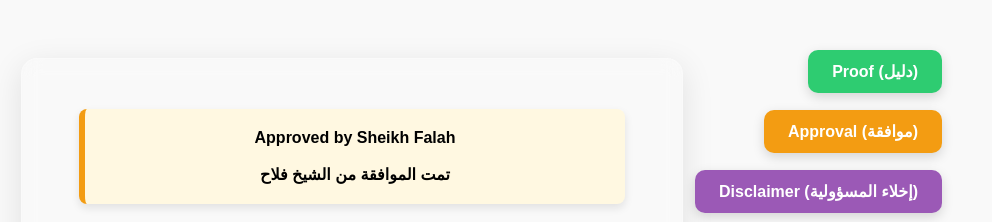
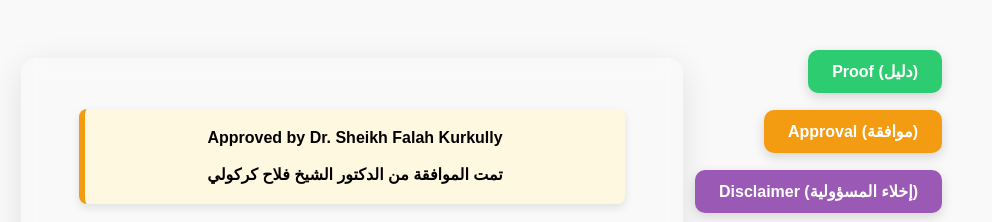
Before and after one commit to AskSunnah/Ishaendtime, a plain HTML site: page index.html in a window 1280 px wide. Both pictures are taken after a click on the button "Approval (موافقة)". Shown: the top 222 px of the page, without its empty margins (288-1280 px from the left). Drawn offline with Linux system fonts and the light colour scheme.

Commit message:
Update index.html
full name

```diff
--- a/index.html
+++ b/index.html
@@ -403,7 +403,7 @@ input[type="number"] {
         <div class="glass-card">
 
 
-<div id="approval-box">Approved by Sheikh Falah <br><br>تمت الموافقة من الشيخ فلاح</div>
+<div id="approval-box">Approved by Dr. Sheikh Falah Kurkully <br><br>  تمت الموافقة من الدكتور الشيخ فلاح كركولي</div>
 
 
 <h1>Isha Prayer End Time Calculator</h1>
```
